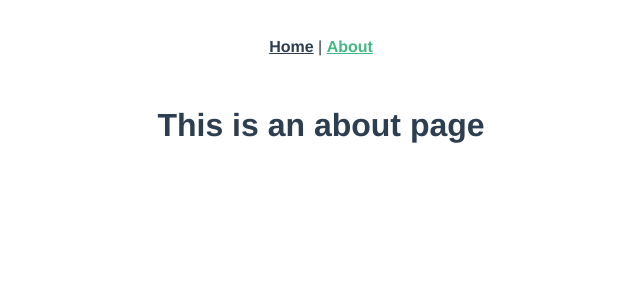
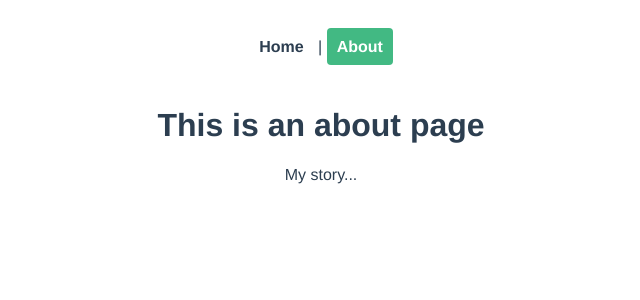
Before and after one commit to MarizzaM/Vue_Router, a Vue app: page /about in a window 1280 px wide. Shown: the top 300 px of the page, without its empty margins (319-959 px from the left). Built offline with nearby package versions, Linux system fonts and the light colour scheme.

Commit message:
02_RouterLinks

```diff
--- a/src/App.vue
+++ b/src/App.vue
@@ -22,9 +22,13 @@
 #nav a {
   font-weight: bold;
   color: #2c3e50;
+  text-decoration: none;
+  padding: 10px;
+  border-radius: 4px;
 }
 
 #nav a.router-link-exact-active {
-  color: #42b983;
+  color: white;
+  background: #42b983;
 }
 </style>
--- a/src/router/index.js
+++ b/src/router/index.js
@@ -1,6 +1,5 @@
 import { createRouter, createWebHistory } from 'vue-router'
 import Home from '../views/Home.vue'
-
 import About from '../views/About.vue'
 
 const routes = [
@@ -12,9 +11,7 @@ const routes = [
   {
     path: '/about',
     name: 'About',
-
     component: About
-
   }
 ]
 
--- a/src/views/About.vue
+++ b/src/views/About.vue
@@ -1,5 +1,6 @@
 <template>
   <div class="about">
     <h1>This is an about page</h1>
+    <p>My story... </p>
   </div>
 </template>
--- a/src/views/Home.vue
+++ b/src/views/Home.vue
@@ -1,18 +1,13 @@
 <template>
   <div class="home">
-    <img alt="Vue logo" src="../assets/logo.png">
-    <HelloWorld msg="Welcome to Your Vue.js App"/>
+    <h1>Homepage</h1>
+    <p>Welcome to my world!</p>
   </div>
 </template>
 
 <script>
-// @ is an alias to /src
-import HelloWorld from '@/components/HelloWorld.vue'
-
 export default {
   name: 'Home',
-  components: {
-    HelloWorld
-  }
+  components: {}
 }
 </script>
```
